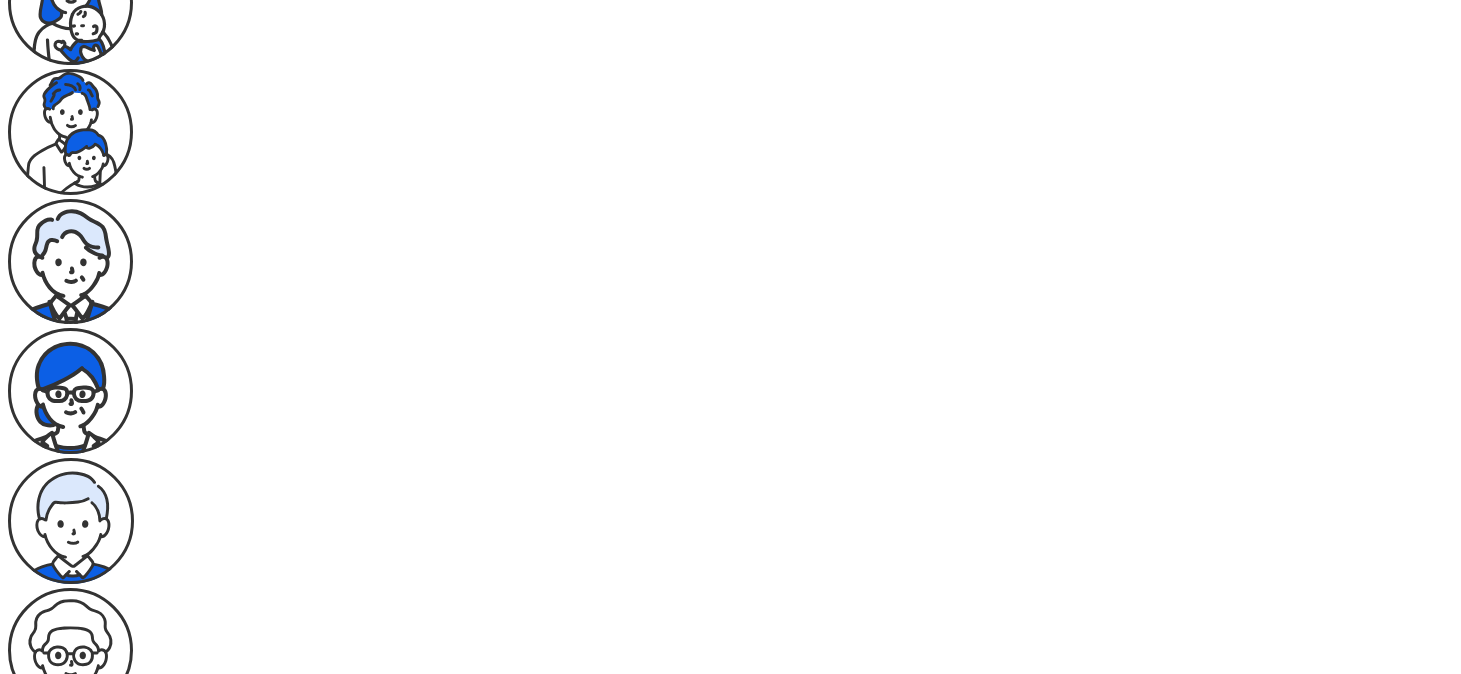
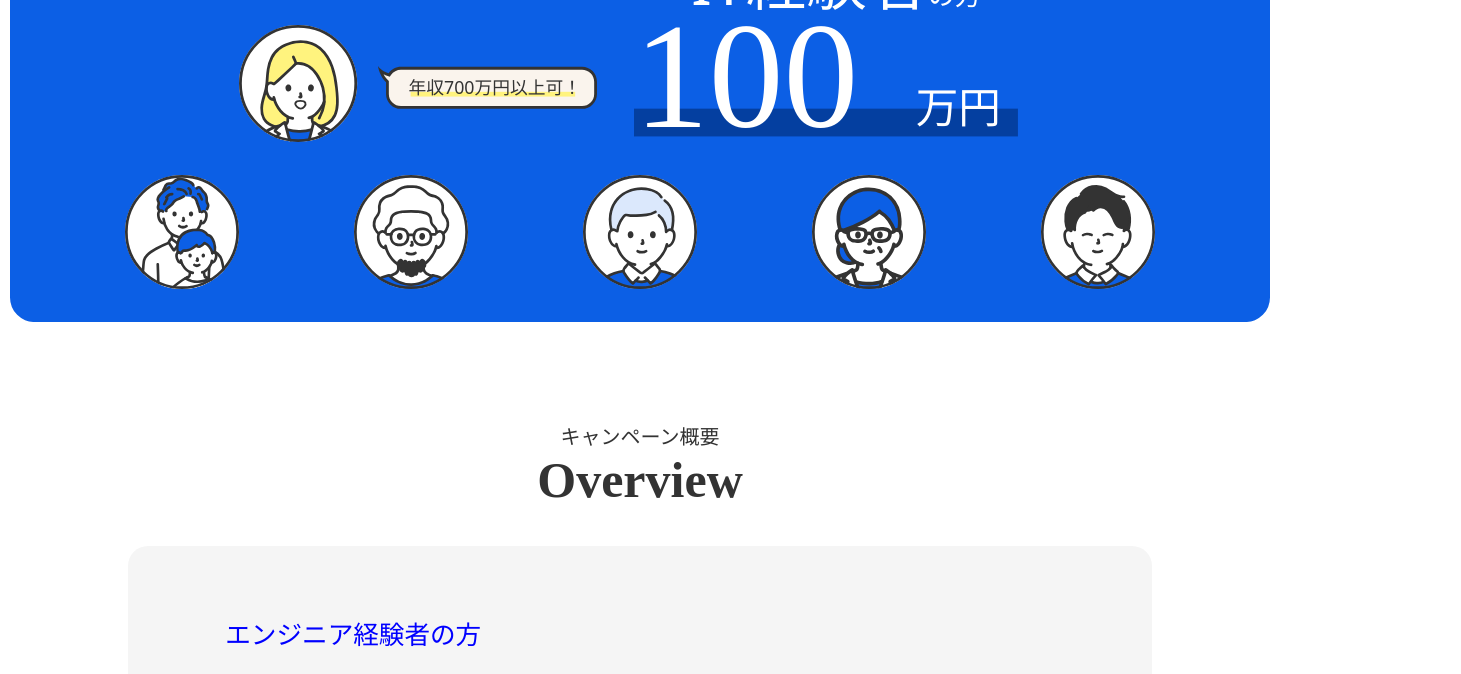
Before and after one commit to mg-50x/EightbitLP_2024, a plain HTML site: page experienced.html in a window 1280 px wide. Shown: the part 333-1007 px from the top of the page, 1461 px wide, since content can reach past the window. Drawn offline with nearby package versions, Linux system fonts and the light colour scheme; the site is published under a folder, as on GitHub Pages, so addresses that start at the root find nothing; a web font is replaced by a local one.

Commit message:
fix css path

```diff
--- a/experienced.html
+++ b/experienced.html
@@ -45,22 +45,22 @@
     <link href="https://fonts.googleapis.com/css2?family=Kiwi+Maru:wght@300;400;500&display=swap" rel="stylesheet">
 
     <!-- Import CSS -->
-    <link rel="stylesheet" href="/styles/common/reset.css" />
-    <link rel="stylesheet" href="/styles/common/style.css" />
+    <link rel="stylesheet" href="./styles/common/reset.css" />
+    <link rel="stylesheet" href="./styles/common/style.css" />
 
-    <link rel="stylesheet" href="/styles/header.css" />
-    <link rel="stylesheet" href="/styles/view.css" />
-    <link rel="stylesheet" href="/styles/overview.css" />
-    <link rel="stylesheet" href="/styles/menu.css" />
-    <link rel="stylesheet" href="/styles/about.css" />
-    <link rel="stylesheet" href="/styles/howtouse.css" />
-    <link rel="stylesheet" href="/styles/jobs.css" />
-    <link rel="stylesheet" href="/styles/interview.css" />
-    <link rel="stylesheet" href="/styles/flow.css" />
-    <link rel="stylesheet" href="/styles/features.css" />
-    <link rel="stylesheet" href="/styles/faq.css" />
-    <link rel="stylesheet" href="/styles/pr.css" />
-    <link rel="stylesheet" href="/styles/footer.css" />
+    <link rel="stylesheet" href="./styles/header.css" />
+    <link rel="stylesheet" href="./styles/view.css" />
+    <link rel="stylesheet" href="./styles/overview.css" />
+    <link rel="stylesheet" href="./styles/menu.css" />
+    <link rel="stylesheet" href="./styles/about.css" />
+    <link rel="stylesheet" href="./styles/howtouse.css" />
+    <link rel="stylesheet" href="./styles/jobs.css" />
+    <link rel="stylesheet" href="./styles/interview.css" />
+    <link rel="stylesheet" href="./styles/flow.css" />
+    <link rel="stylesheet" href="./styles/features.css" />
+    <link rel="stylesheet" href="./styles/faq.css" />
+    <link rel="stylesheet" href="./styles/pr.css" />
+    <link rel="stylesheet" href="./styles/footer.css" />
 
     <!-- Import JS/jQuery Library -->
     <script src="https://code.jquery.com/jquery-1.12.4.min.js"></script>
```
